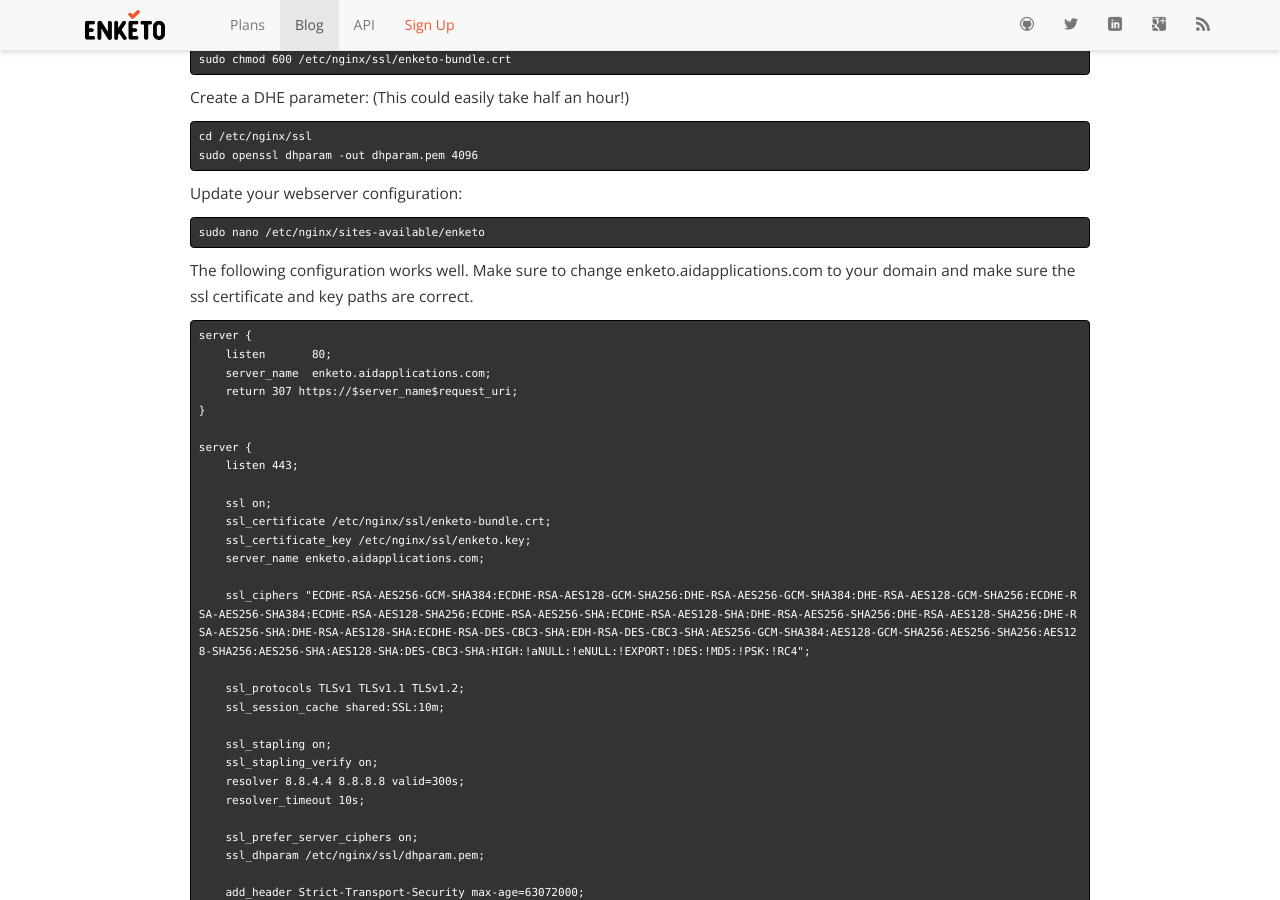
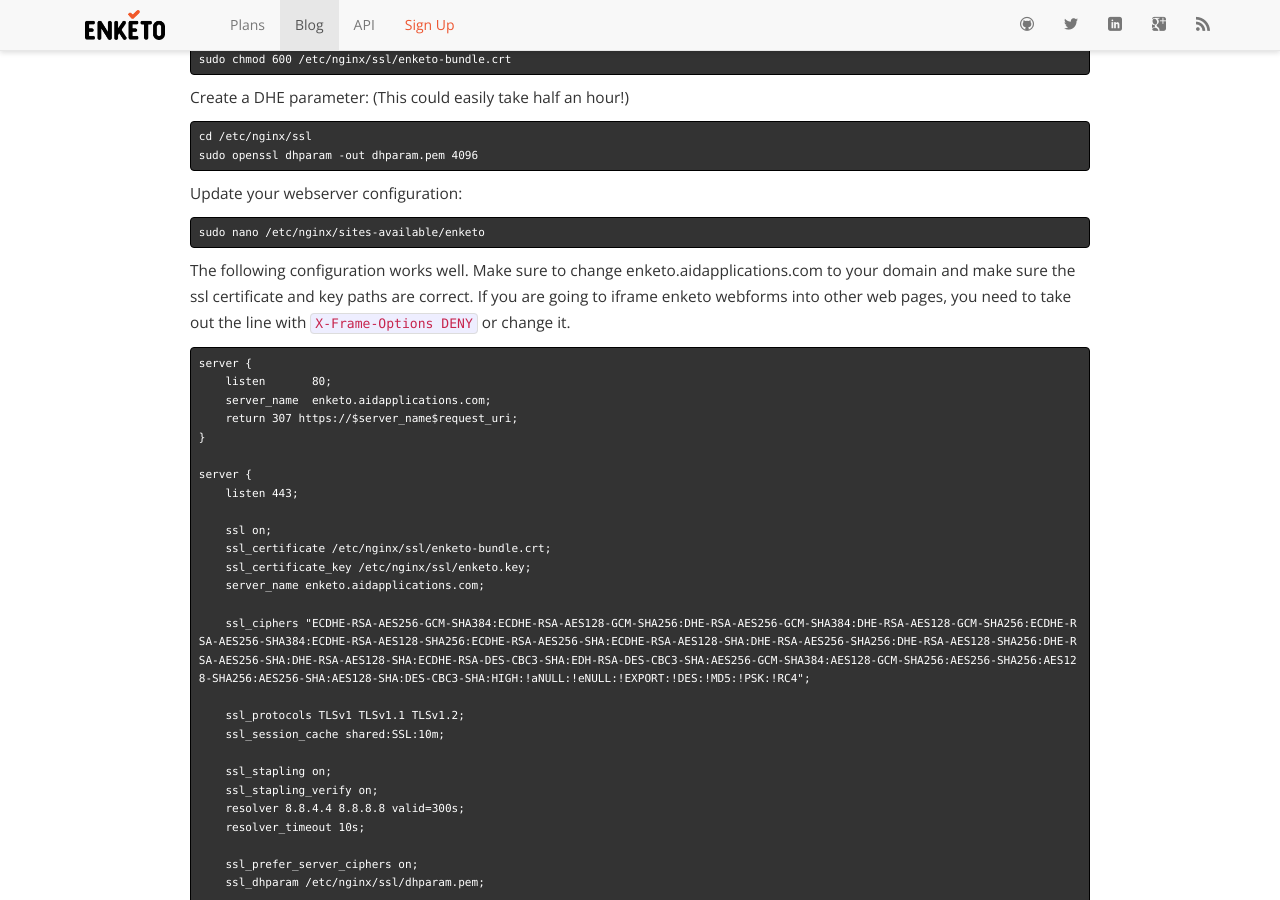
Before and after one commit to enketo/blog, a Jekyll site: the page built from _posts/2015-05-19-install-enketo.md, in a window 1280 px wide and 900 px high, scrolled down 9103 px. Built offline with Jekyll 4.4.1, drawn with Linux system fonts in a browser that asks for light colours; nearby versions of some CDN libraries; Markdown is read by kramdown in place of the engine named in the settings; comment, search, counter and statistics services are not loaded.

Commit message:
changed: updated installation post with note about iframing

````diff
--- a/_posts/2015-05-19-install-enketo.md
+++ b/_posts/2015-05-19-install-enketo.md
@@ -397,7 +397,7 @@ Update your webserver configuration:
 sudo nano /etc/nginx/sites-available/enketo
 ```
 
-The following configuration works well. Make sure to change enketo.aidapplications.com to your domain and make sure the ssl certificate and key paths are correct.
+The following configuration works well. Make sure to change enketo.aidapplications.com to your domain and make sure the ssl certificate and key paths are correct. If you are going to iframe enketo webforms into other web pages, you need to take out the line with `X-Frame-Options DENY` or change it.
 
 ```json
 server {
````
